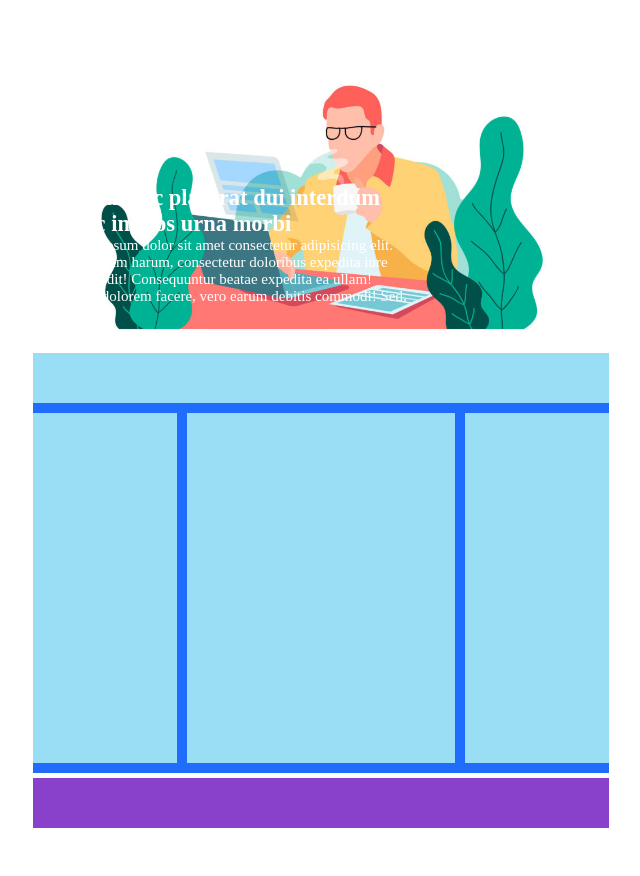
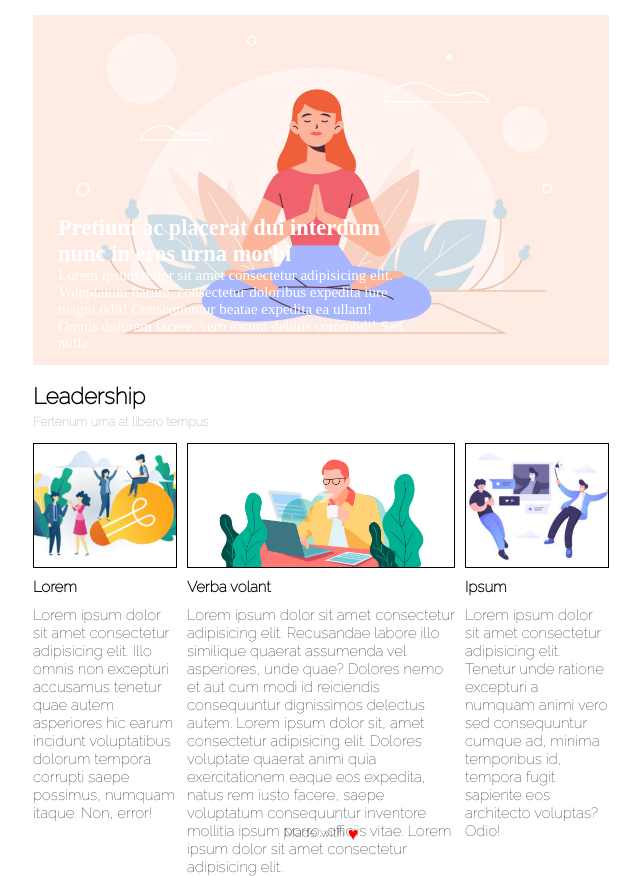
Before and after one commit to Furentsu/htmlcss-wp, a plain HTML site: page index.html in a window 1280 px wide. Shown: the part 103-979 px from the top of the page, without its empty margins (319-959 px from the left). Before the commit the page ends 951 px from the top, so only its background shows below. Drawn offline with Linux system fonts and the light colour scheme.

Commit message:
Added content section and footer

```diff
--- a/css/style.css
+++ b/css/style.css
@@ -6,7 +6,7 @@
 
 .container {
     width: 45%;
-    margin: 20px auto;
+    margin: auto auto 10px;
 }
 
 /* Sezione header */
@@ -45,9 +45,11 @@ padding: 25px 0 0;
 
 /* Sezione principale */
 
+    /* Jumbotron */
+
 .jumbotron {
     height: 100%;
-    background-image: url("../img/banner-2.jpg");
+    background-image: url("../img/banner.jpg");
     background-size: cover;
     background-position: center;
     margin-bottom: 18px;
@@ -55,35 +57,41 @@ padding: 25px 0 0;
 
 .jumbotron-text {
     width: 65%;
-    height: 300px;
-    padding: 150px 0 50px 25px;
+    height: 350px;
+    padding: 200px 0 50px 25px;
     font-size: 15px;
     color: white;
 }
 
+    /* Sezione contenuti */
+
 .content {
-    background-color: rgb(32, 109, 253);
+    margin-bottom: 5px;
+    font-family: 'Raleway', sans-serif;
+    font-size: 15px;
+}
+
+.content-top {
+    height: 50px;
+}
+
+.content-top h1 {
     margin-bottom: 5px;
 }
 
-.box {
-    background-color: rgb(153, 222, 245);
+.content-top h5 {
+    color: lightgray;
 }
 
-.top {
-    height: 50px;
-    background-color: rgb(153, 222, 245);
+.box {
+    float: left;
+    height: 350px;
 }
 
 .clearfix::after {
     content: '';
     display: table;
     clear: both;
-}
-
-.box {
-    float: left;
-    height: 350px;
 }
 
 .float-side {
@@ -96,9 +104,46 @@ padding: 25px 0 0;
     margin: 10px;
 }
 
+.content-bg {
+    width: 100%;
+    height: 125px;
+    background-size: cover;
+    background-position: center;
+    border: 1px solid black;
+}
+
+.content-bg.left {
+    background-image: url("../img/img-3.jpg");
+}
+
+.content-bg.right {
+    background-image: url("../img/img-5.jpg");
+}
+
+.content-bg.center {
+    background-image: url("../img/banner-2.jpg");
+}
+
+.side-bottom,
+.center-bottom {
+    padding: 10px 0 0 0;
+}
+
+.box h4 {
+    margin-bottom: 10px;
+}
 /* Sezione footer */
 
-footer {
+.lastline {
     height: 50px;
-    background-color: rgb(137, 65, 204);
+    text-align: center;
+    line-height: 50px;
+    font-family: 'Raleway', sans-serif;
+    font-size: 13px;
 }
+
+.lastline > span {
+    vertical-align: middle;
+    color: red;
+    font-size: 18px;
+}
--- a/index.html
+++ b/index.html
@@ -3,6 +3,9 @@
 <head>
     <meta charset="UTF-8">
     <meta name="viewport" content="width=device-width, initial-scale=1.0">
+    <link rel="preconnect" href="https://fonts.googleapis.com">
+    <link rel="preconnect" href="https://fonts.gstatic.com" crossorigin>
+    <link href="https://fonts.googleapis.com/css2?family=Raleway:wght@100&display=swap" rel="stylesheet">
     <link rel="stylesheet" href="css/style.css">
     <title>Tema wordpress</title>
 </head>
@@ -56,6 +59,8 @@
 
             <section>
 
+                <!-- Sezione jumbotron -->
+
                 <div class="jumbotron">
                     <div class="jumbotron-text">
                         <h1>Pretium ac placerat dui interdum nunc in eros urna morbi</h1>
@@ -65,23 +70,45 @@
 
             </section>
 
+            <!-- Sezione contenuti -->
+
             <section>
 
                 <div class="clearfix content">
 
-                    <div class="top">
-
+                    <div class="content-top">
+                        <h1>Leadership</h1>
+                        <h5>Fertenum urna at libero tempus</h5>
                     </div>
 
                     <div class="box float-side">
 
+                        <div class="content-bg left"></div>
+
+                        <div class="side-bottom">
+                            <h4>Lorem</h4>
+                            <p>Lorem ipsum dolor sit amet consectetur adipisicing elit. Illo omnis non excepturi accusamus tenetur quae autem asperiores hic earum incidunt voluptatibus dolorum tempora corrupti saepe possimus, numquam itaque. Non, error!</p>
+                        </div>
+
                     </div>
 
                     <div class="box float-center">
+                        <div class="content-bg center"></div>
 
+                        <div class="center-bottom">
+                            <h4>Verba volant</h4>
+                            <p>Lorem ipsum dolor sit amet consectetur adipisicing elit. Recusandae labore illo similique quaerat assumenda vel asperiores, unde quae? Dolores nemo et aut cum modi id reiciendis consequuntur dignissimos delectus autem. Lorem ipsum dolor sit, amet consectetur adipisicing elit. Dolores voluptate quaerat animi quia exercitationem eaque eos expedita, natus rem iusto facere, saepe voluptatum consequuntur inventore mollitia ipsum porro, officiis vitae. Lorem ipsum dolor sit amet consectetur adipisicing elit.</p>
+                        </div>
                     </div>
 
                     <div class="box float-side">
+
+                        <div class="content-bg right"></div>
+
+                        <div class="side-bottom">
+                            <h4>Ipsum</h4>
+                            <p>Lorem ipsum dolor sit amet consectetur adipisicing elit. Tenetur unde ratione excepturi a numquam animi vero sed consequuntur cumque ad, minima temporibus id, tempora fugit sapiente eos architecto voluptas? Odio!</p>
+                        </div>
 
                     </div>
 
@@ -96,7 +123,7 @@
         <footer>
 
             <div class="lastline">
-
+                Made with <span>&hearts;</span>
             </div>
 
         </footer>
```
